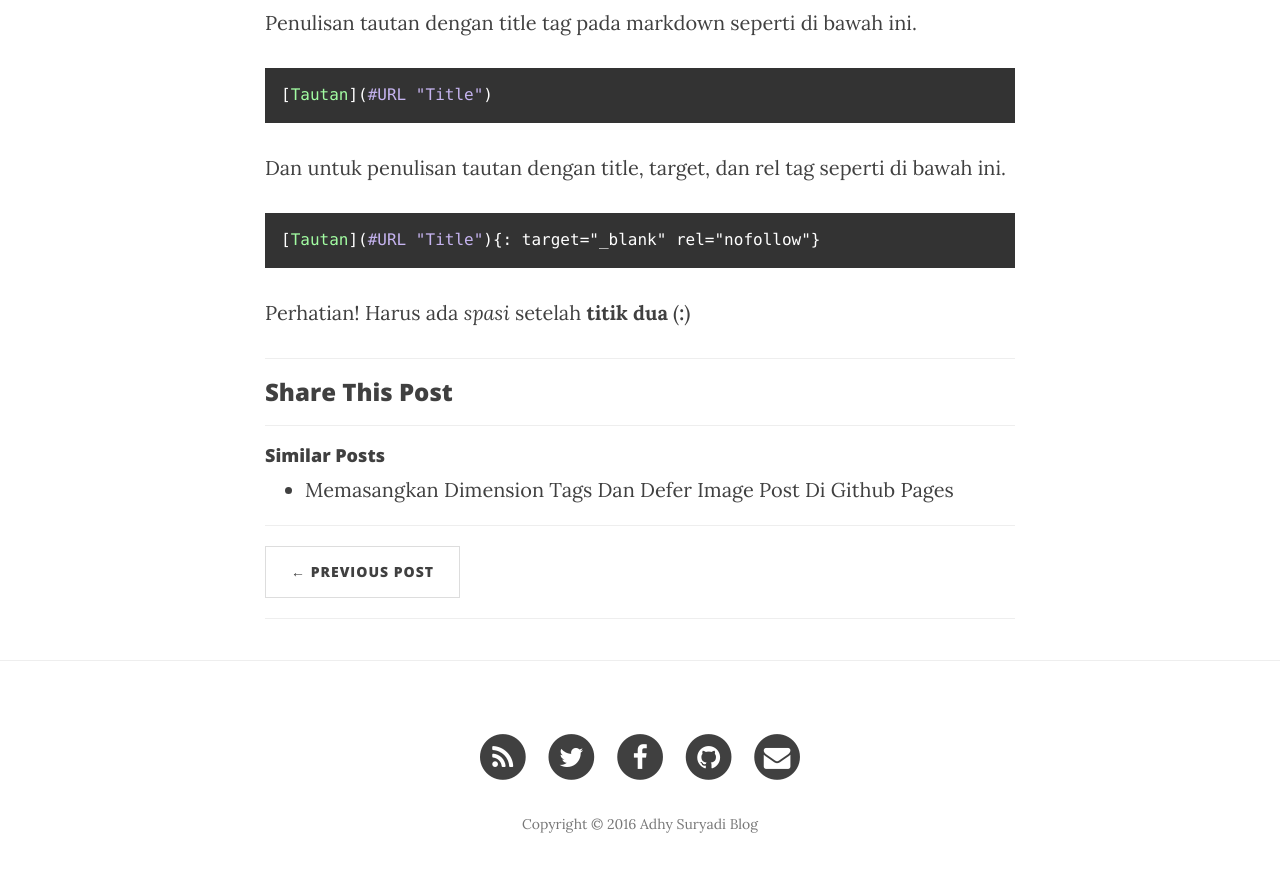
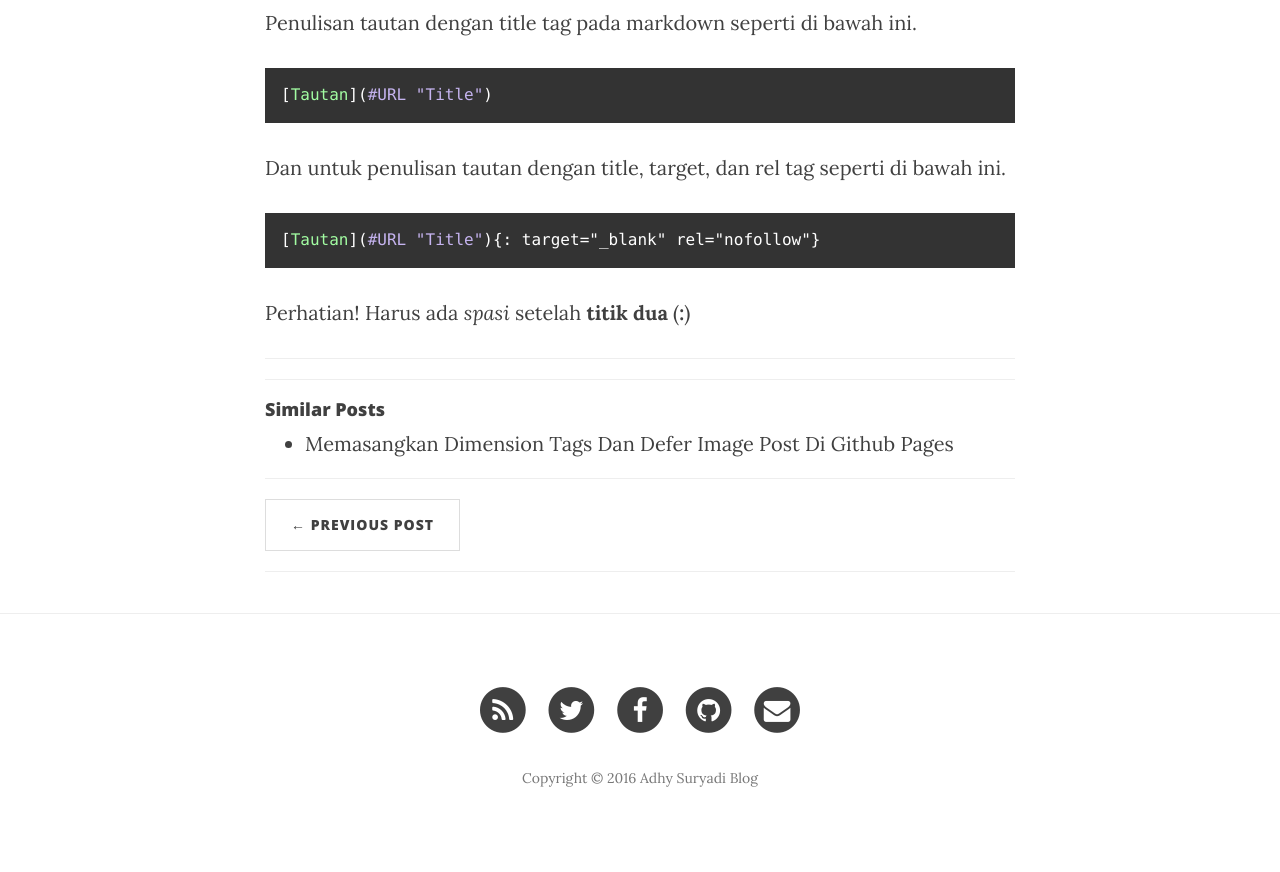
Before and after one commit to KompiAjaib/kompiajaib.github.io, a Jekyll site: the page built from _posts/2016-06-04-membuat-link-terbuka-di-tab-baru.markdown, in a window 1280 px wide and 900 px high, scrolled down 1141 px. Shown: the top 872 px of the window. Built offline with Jekyll 4.4.1, drawn with Linux system fonts in a browser that asks for light colours; nearby versions of some CDN libraries; comment, search, counter and statistics services are not loaded.

Commit message:
Update share_count.html

```diff
--- a/_includes/share_count.html
+++ b/_includes/share_count.html
@@ -1,4 +1,3 @@
-<h3>Share This Post</h3>
 <div class="don-share" data-limit="3">
   <div class="don-share-total"></div>
   <div class="don-share-facebook"></div>
```
